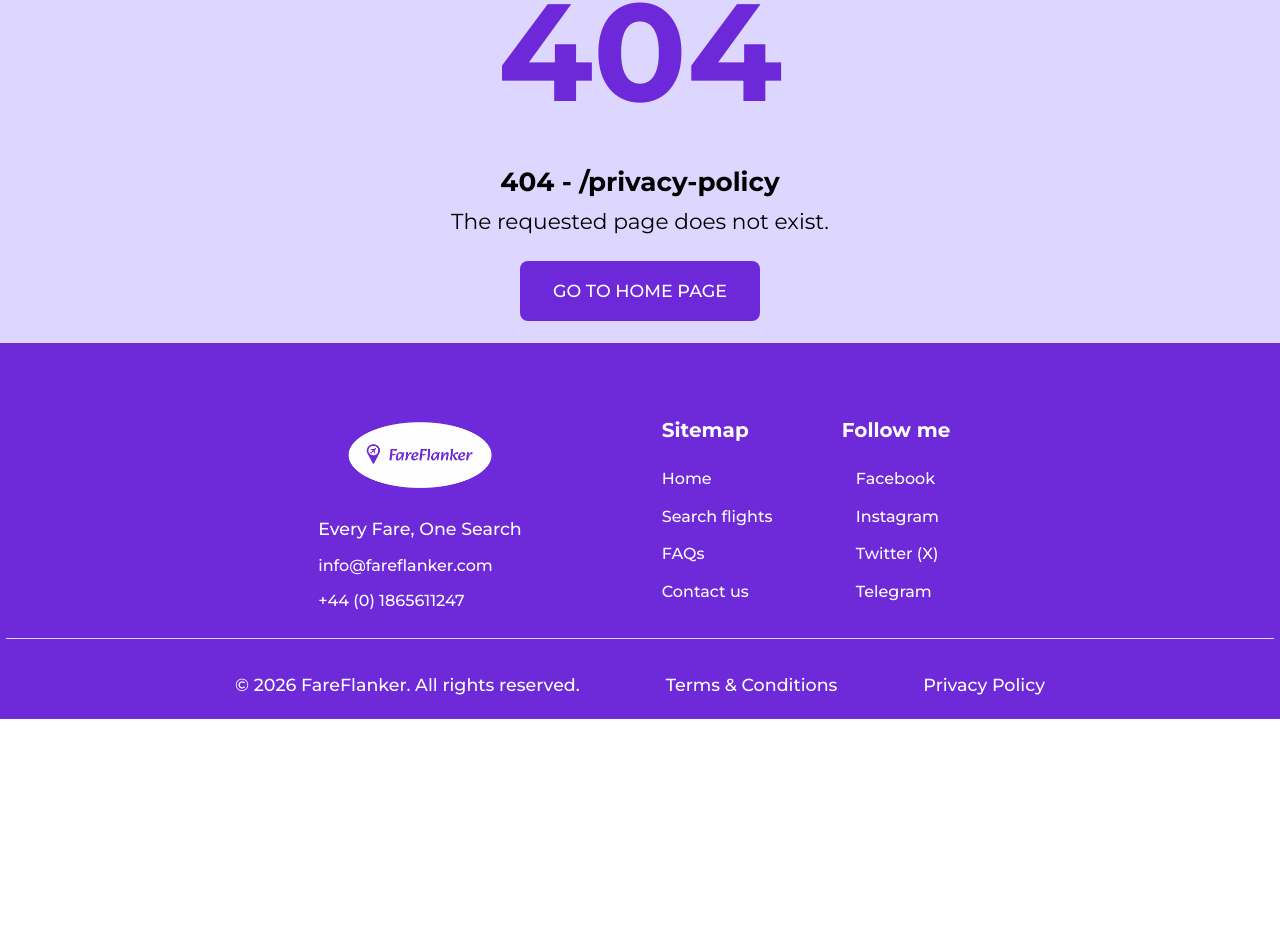
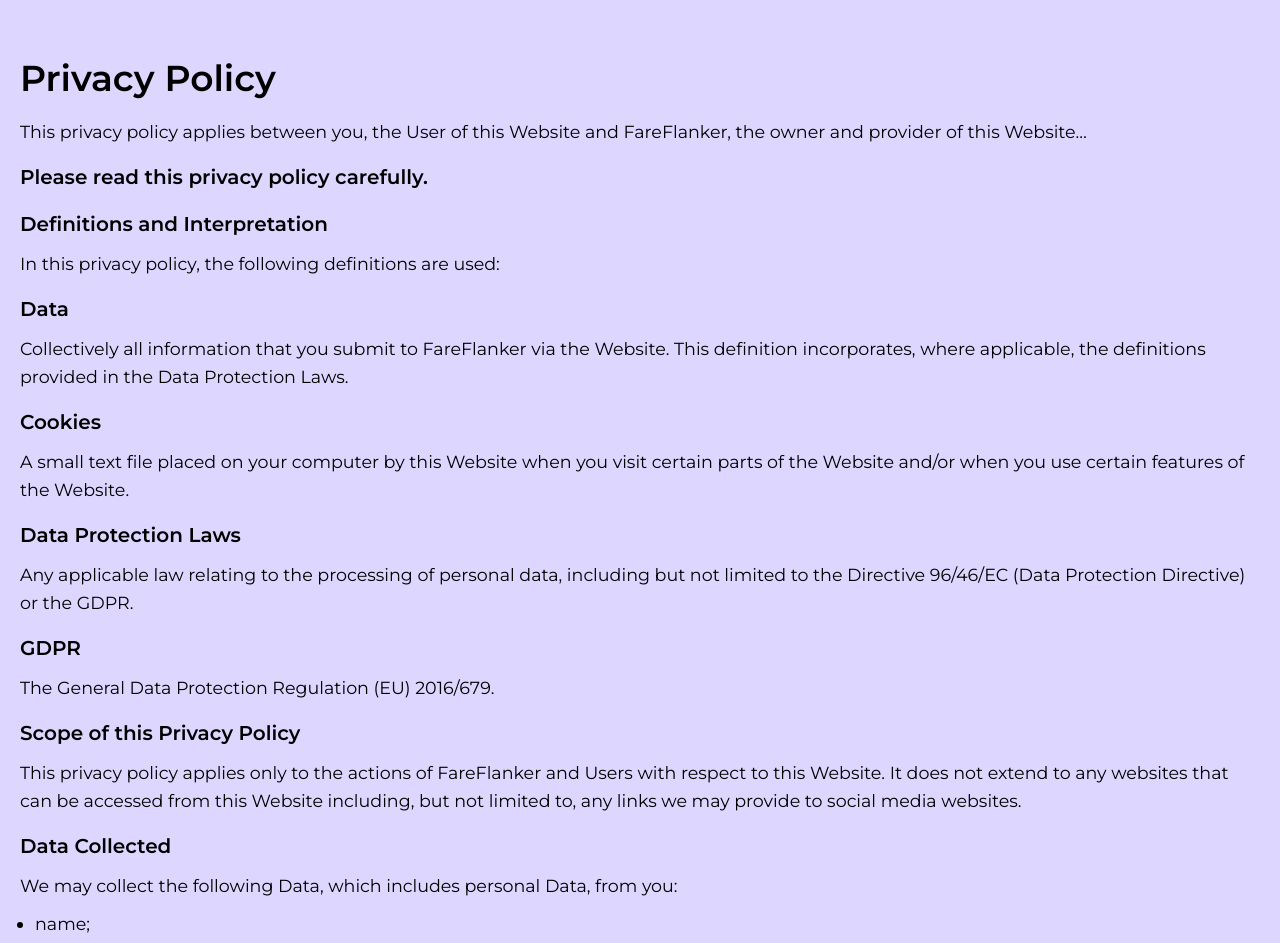
Before and after one commit to Tiger-Catori/FareFlanker, a React (Vite) app in the folder app-frontend/: page /privacy-policy in a window 1280 px wide. Shown: the part 81-1024 px from the top of the page. Before the commit the page ends 800 px from the top, so only its background shows below. Built offline with nearby package versions, Linux system fonts and the light colour scheme; some icons are missing.

Commit message:
Adding PrivacyPolicy Page

```diff
--- a/app-frontend/src/App.jsx
+++ b/app-frontend/src/App.jsx
@@ -1,7 +1,7 @@
 import { Routes, Route } from "react-router-dom"
 import HomePage from "./pages/HomePage";
 import ErrorPage from "./pages/ErrorPage"; // import error page
-// import PrivacyPolicyPage from "./pages/PrivacyPolicyPage"; // import privacy policy page
+import PrivacyPolicyPage from "./pages/PrivacyPolicyPage"; // import privacy policy page
 // import TermsAndConditionsPage from "./pages/TermsAndConditionsPage"; // import terms and conditions page
 import "aos/dist/aos.css";
 import AOS from "aos";
@@ -24,8 +24,8 @@
       <main className="main__content">
         <Routes>
           <Route path='/' element={<HomePage />}></Route>
-          {/* <Route path="/privacy-policy" element={<PrivacyPolicyPage />} />
-          <Route
+          <Route path="/privacy-policy" element={<PrivacyPolicyPage />} />
+          {/* <Route
             path="/terms-and-conditions"
             element={<TermsAndConditionsPage />}
           />*/}
--- /dev/null
+++ b/app-frontend/src/css/PrivacyPolicy.css
@@ -0,0 +1,55 @@
+/*
+Privacy Policy and Terms & Conditions
+pages share the same css file
+*/
+
+/* PrivacyPolicy.css */
+
+/* This styles the root container of the privacy policy page */
+.privacy-policy-container {
+    /* Make sure it takes full available space (or at least the viewport) */
+    display: flex;
+    flex-direction: column;
+    justify-content: center; /* vertical centering */
+    /* horizontal centering */
+    padding: 2rem; /* spacing around the content */
+    /* full height to vertically centre in viewport */
+    box-sizing: border-box;
+
+    /* Optional: a max width so lines aren’t too long on large screens */
+    max-width: 130rem;
+    margin: 4rem auto; /* centre container horizontally if narrower than viewport */
+    margin-top: 9.6rem;
+}
+
+/* Styling for headings and paragraphs to make content look clean */
+.privacy-policy-container h2 {
+    margin-top: 1.5rem;
+    font-weight: var(--fw-bold);
+    font-size: var(--fs-h1);
+}
+
+.privacy-policy-container h4 {
+    margin-top: 1.5rem;
+    font-weight: var(--fw-bold);
+    font-size: var(--fs-h3);
+}
+
+.privacy-policy-container p,
+.privacy-policy-container ul {
+    margin-top: 1rem;
+    line-height: 1.6;
+    text-align: left; /* body text left-aligned for readability */
+}
+
+/* Optional: style lists */
+.privacy-policy-container ul {
+    padding-left: 1.5rem;
+}
+
+/* If you want smaller screen tweaks */
+@media (max-width: 600px) {
+    .privacy-policy-container {
+        padding: 1rem;
+    }
+}
--- a/app-frontend/src/css/index.css
+++ b/app-frontend/src/css/index.css
@@ -155,6 +155,7 @@
 
 .main__content {
     display: flex;
+    flex-direction: column;
     justify-content: center; /* horizontal */
     align-items: center;     /* vertical */
     min-height: 100vh;
--- /dev/null
+++ b/app-frontend/src/pages/PrivacyPolicyPage.jsx
@@ -0,0 +1,17 @@
+import NavbarComponent from "../shared/components/Navbar";
+import PrivacyPolicy from "../shared/components/PrivacyPolicy";
+import FooterComponent from "../shared/components/Footer";
+import "../css/Navbar.css"
+import "../css/Footer.css"
+
+const PrivacyPolicyPage = () => {
+  return (
+    <>
+      <NavbarComponent />
+      <PrivacyPolicy />
+      <FooterComponent />
+    </>
+  );
+};
+
+export default PrivacyPolicyPage;
--- /dev/null
+++ b/app-frontend/src/shared/components/PrivacyPolicy.jsx
@@ -0,0 +1,212 @@
+// PrivacyPolicy.js
+import React from "react";
+import "../../css/PrivacyPolicy.css";
+
+const PrivacyPolicy = () => {
+  return (
+    <div className="privacy-policy-container">
+      <IntroSection />
+      <DefinitionsSection />
+      <ScopeSection />
+      <DataCollectedSection />
+      <HowWeCollectDataSection />
+      <UseOfDataSection />
+      <WhoWeShareDataWithSection />
+      <DataRetentionSection />
+      <YourRightsSection />
+    </div>
+  );
+};
+
+export default PrivacyPolicy;
+
+const IntroSection = () => {
+  return (
+    <>
+      <h2>Privacy Policy</h2>
+      <p>
+        This privacy policy applies between you, the User of this Website and
+        FareFlanker, the owner and provider of this Website…
+      </p>
+      <h4>Please read this privacy policy carefully.</h4>
+    </>
+  );
+};
+
+const DefinitionsSection = () => {
+  return (
+    <div>
+      <h4>Definitions and Interpretation</h4>
+      <p>In this privacy policy, the following definitions are used:</p>
+      <h4>Data</h4>
+      <p>
+        Collectively all information that you submit to FareFlanker via the
+        Website. This definition incorporates, where applicable, the definitions
+        provided in the Data Protection Laws.
+      </p>
+      <h4>Cookies</h4>
+      <p>
+        A small text file placed on your computer by this Website when you visit
+        certain parts of the Website and/or when you use certain features of the
+        Website.
+      </p>
+      <h4>Data Protection Laws</h4>
+      <p>
+        Any applicable law relating to the processing of personal data,
+        including but not limited to the Directive 96/46/EC (Data Protection
+        Directive) or the GDPR.
+      </p>
+      <h4>GDPR</h4>
+      <p>The General Data Protection Regulation (EU) 2016/679.</p>
+    </div>
+  );
+};
+
+const ScopeSection = () => {
+  return (
+    <div>
+      <h4>Scope of this Privacy Policy</h4>
+      <p>
+        This privacy policy applies only to the actions of FareFlanker and
+        Users with respect to this Website. It does not extend to any websites
+        that can be accessed from this Website including, but not limited to,
+        any links we may provide to social media websites.
+      </p>
+    </div>
+  );
+};
+
+const DataCollectedSection = () => {
+  return (
+    <div>
+      <h4>Data Collected</h4>
+      <p>
+        We may collect the following Data, which includes personal Data, from
+        you:
+      </p>
+      <ul>
+        <li>name;</li>
+        <li>
+          contact Information such as email addresses and telephone numbers;
+        </li>
+        <li>
+          demographic information such as postcode, preferences, and interests;
+        </li>
+        <li>financial information such as credit/debit card numbers;</li>
+        <li>IP address (automatically collected);</li>
+        <li>web browser type and version (automatically collected);</li>
+        <li>operating system (automatically collected);</li>
+      </ul>
+    </div>
+  );
+};
+
+const HowWeCollectDataSection = () => {
+  return (
+    <div>
+      <h4>How We Collect Data</h4>
+      <p>We collect Data in the following ways:</p>
+      <ul>
+        <li>Data is given to us by you.</li>
+        <li>Data is collected automatically.</li>
+      </ul>
+    </div>
+  );
+};
+
+const UseOfDataSection = () => {
+  return (
+    <div>
+      <h4>Our Use of Data</h4>
+      <p>
+        Any or all of the above Data may be required by us from time to time in
+        order to provide you with the best possible service and experience when
+        using our Website.
+      </p>
+      <p>Specifically, Data may be used by us for the following reasons:</p>
+      <ul>
+        <li>Internal record keeping.</li>
+        <li>Improvement of our products/services.</li>
+        <li>
+          Transmission by email of marketing materials that may be of interest
+          to you.
+        </li>
+        <li>
+          Contact for market research purposes which may be done using email,
+          telephone, fax, or mail.
+        </li>
+      </ul>
+    </div>
+  );
+};
+
+const WhoWeShareDataWithSection = () => {
+  return (
+    <div>
+      <h4>Who We Share Data With</h4>
+      <p>
+        We may share your Data with the following groups of people for the
+        following reasons:
+      </p>
+      <ul>
+        <li>Our employees, agents, and/or professional advisors.</li>
+        <li>
+          Third party service providers who process personal data on our behalf.
+        </li>
+        <li>
+          Third party payment providers who process payments made over the
+          Website.
+        </li>
+      </ul>
+    </div>
+  );
+};
+
+const DataRetentionSection = () => {
+  return (
+    <div>
+      <h4>Data Retention</h4>
+      <p>
+        Unless a longer retention period is required or permitted by law, we
+        will only hold your Data on our systems for the period necessary to
+        fulfil the purposes outlined in this privacy policy or until you request
+        that the Data be deleted.
+      </p>
+    </div>
+  );
+};
+
+const YourRightsSection = () => {
+  return (
+    <div>
+      <h4>Your Rights</h4>
+      <p>You have the following rights in relation to your Data:</p>
+      <ul>
+        <li>
+          Right to access: The right to request copies of the information we
+          hold about you.
+        </li>
+        <li>
+          Right to correct: The right to have your Data rectified if it is
+          inaccurate or incomplete.
+        </li>
+        <li>
+          Right to erase: The right to request that we delete or remove your
+          Data from our systems.
+        </li>
+        <li>
+          Right to restrict: The right to "block" us from using your Data or
+          limit the way in which we can use it.
+        </li>
+        <li>
+          Right to data portability: The right to request that we move, copy or
+          transfer your Data.
+        </li>
+        <li>
+          Right to object: The right to object to our use of your Data including
+          where we use it for our legitimate interests.
+        </li>
+      </ul>
+    </div>
+  );
+};
```
